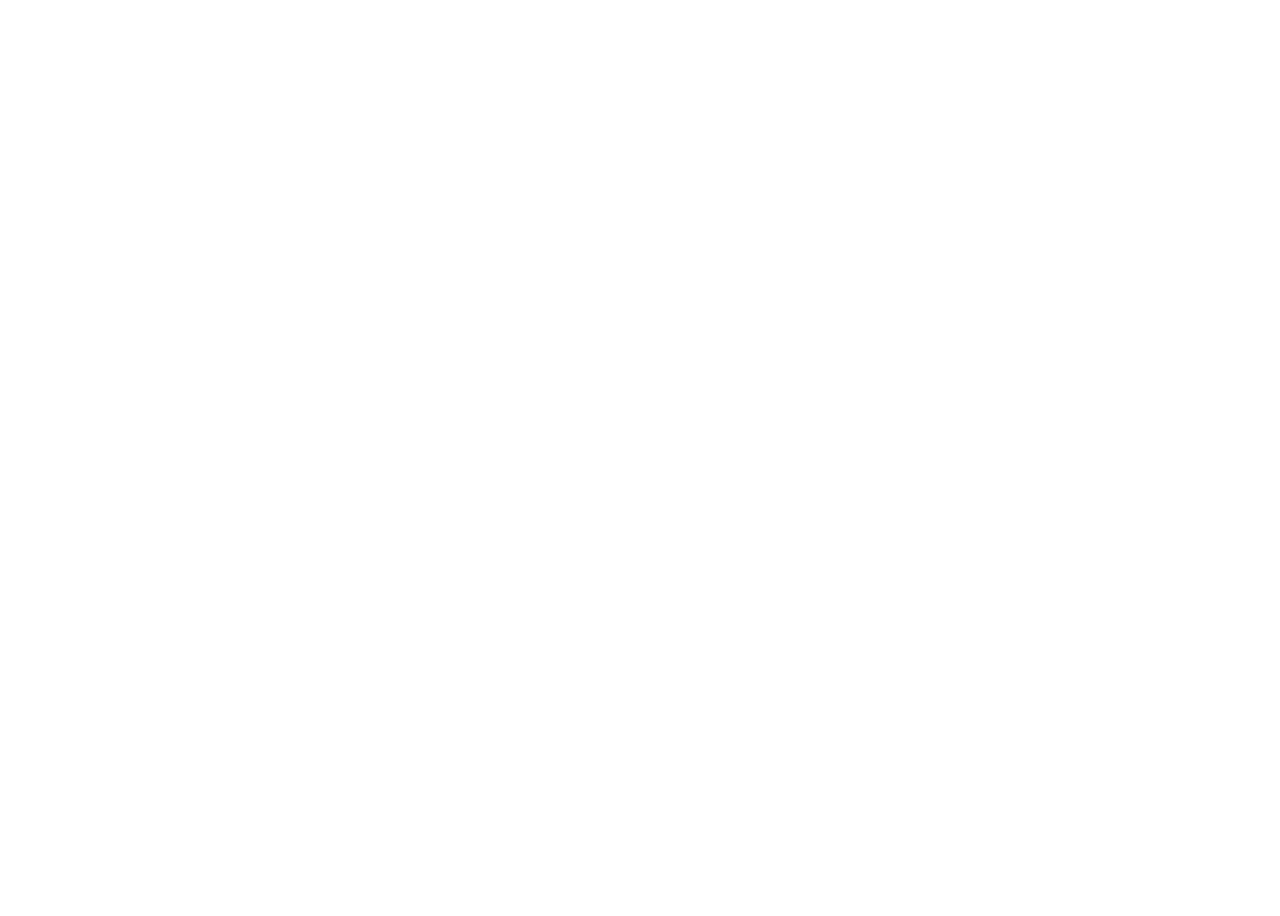
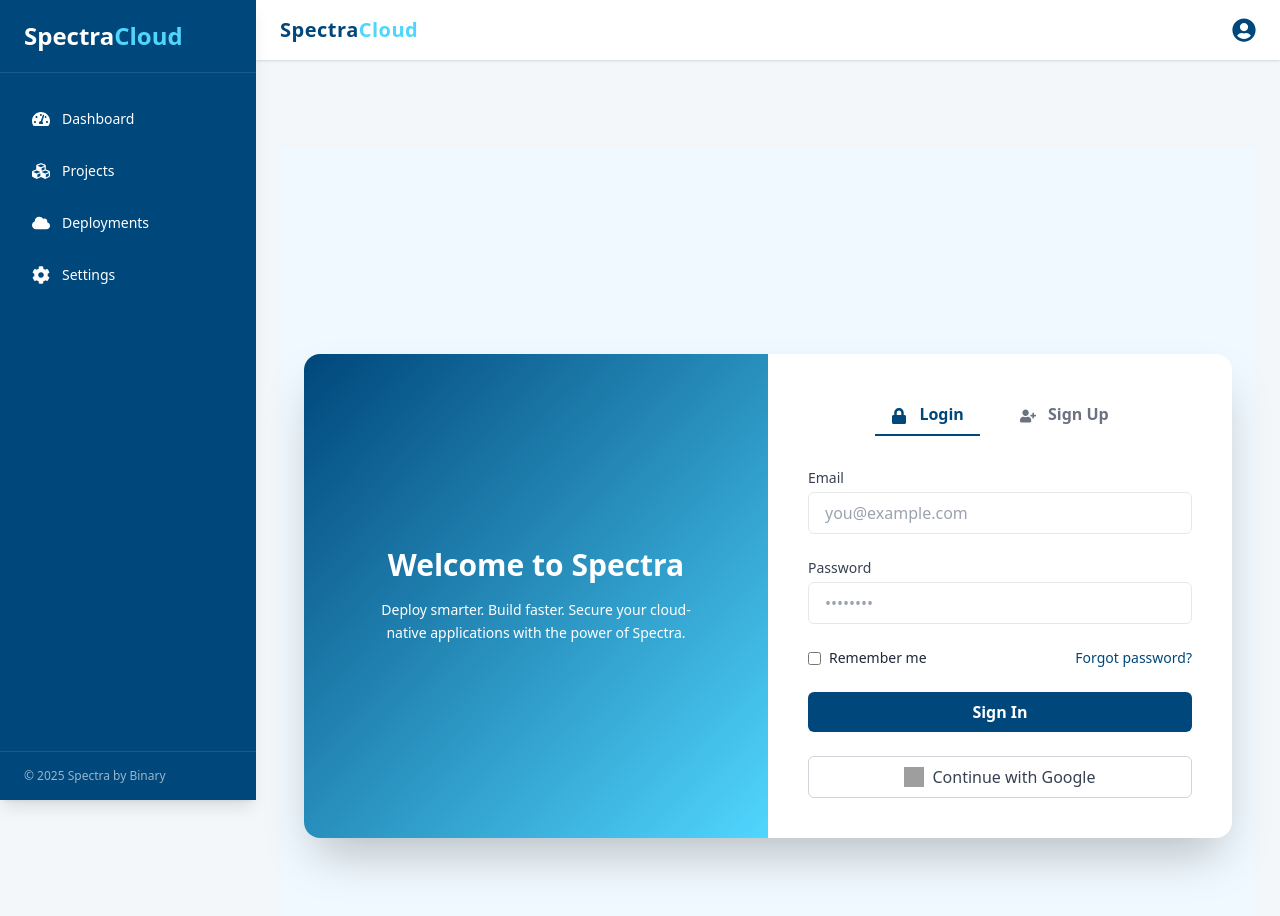
Before and after one commit to Ademolah/Binary-Cloud, a React (Create React App) app: page /auth in a window 1280 px wide. Before the commit this address had no page. Shown: the top 916 px of the page. Before the commit the page ends 800 px from the top, so only its background shows below. Built offline with nearby package versions, Linux system fonts and the light colour scheme; grey boxes are pictures that could not be loaded.

Commit message:
auth with google

```diff
--- a/package.json
+++ b/package.json
@@ -7,9 +7,11 @@
     "@testing-library/jest-dom": "^6.6.3",
     "@testing-library/react": "^16.3.0",
     "@testing-library/user-event": "^13.5.0",
+    "firebase": "^12.0.0",
     "framer-motion": "^12.23.9",
     "react": "^19.1.0",
     "react-dom": "^19.1.0",
+    "react-hot-toast": "^2.5.2",
     "react-icons": "^5.5.0",
     "react-router-dom": "^7.7.1",
     "react-scripts": "5.0.1",
--- a/src/App.js
+++ b/src/App.js
@@ -4,19 +4,23 @@
 import About from './pages/About';
 import Pricing from './pages/Pricing';
 import Docs from './pages/Docs';
+import Auth from './pages/Auth';
 import CLITools from './pages/CLITools';
 
 import Layout from './components/layouts/Layout';
+import { Toaster } from 'react-hot-toast';
 
 function App() {
   return (
     <Router>
+      <Toaster position="top-right" />
       <Routes>
           <Route element={<Layout />}>
           <Route path="/" element={<Home />} />
           <Route path="/about" element={<About />} />
           <Route path="/pricing" element={<Pricing />} />
           <Route path="/clitools" element={<CLITools />} />
+          <Route path='/auth' element={<Auth/>}/>
           <Route path="/docs" element={<Docs />} />
         </Route>
       </Routes>
--- /dev/null
+++ b/src/auth/AuthContext.js
@@ -0,0 +1,27 @@
+// src/auth/AuthContext.js
+import React, { createContext, useContext, useEffect, useState } from "react";
+import { auth } from "./firebaseConfig";
+import { onAuthStateChanged, signOut } from "firebase/auth";
+
+const AuthContext = createContext();
+
+export const useAuth = () => useContext(AuthContext);
+
+export const AuthProvider = ({ children }) => {
+  const [user, setUser] = useState(null);
+  const [loading, setLoading] = useState(true);
+
+  useEffect(() =>
+    onAuthStateChanged(auth, (currentUser) => {
+      setUser(currentUser);
+      setLoading(false);
+    }), []);
+
+  const logout = () => signOut(auth);
+
+  return (
+    <AuthContext.Provider value={{ user, logout }}>
+      {!loading && children}
+    </AuthContext.Provider>
+  );
+};
--- /dev/null
+++ b/src/auth/PrivateRoute.js
@@ -0,0 +1,17 @@
+import React from "react";
+import { Navigate } from "react-router-dom";
+import { useAuthState } from "react-firebase-hooks/auth";
+import { auth } from "../auth/firebaseConfig";
+import Loader from "../components/Loader"; // Optional loader during auth check
+
+const PrivateRoute = ({ children }) => {
+  const [user, loading] = useAuthState(auth);
+
+  if (loading) return <Loader />;
+
+  if (!user) return <Navigate to="/auth" replace />;
+
+  return children;
+};
+
+export default PrivateRoute;
--- /dev/null
+++ b/src/auth/firebaseConfig.js
@@ -0,0 +1,17 @@
+import {initializeApp} from 'firebase/app'
+import { getAuth, GoogleAuthProvider } from 'firebase/auth'
+
+const firebaseConfig = {
+    apiKey: "YOUR_API_KEY",
+    authDomain: "YOUR_PROJECT.firebaseapp.com",
+    projectId: "spectracloud-5d4d8",
+    storageBucket: "YOUR_PROJECT.appspot.com",
+    messagingSenderId: "722672496486",
+    appId: "APP_ID",
+}
+
+const app = initializeApp(firebaseConfig);
+const auth = getAuth(app);
+const googleProvider = new GoogleAuthProvider();
+
+export { auth, googleProvider };
--- /dev/null
+++ b/src/pages/Auth.jsx
@@ -0,0 +1,181 @@
+import React, { useState } from "react";
+import { motion } from "framer-motion";
+import { FaLock, FaUserPlus } from "react-icons/fa";
+import { auth, googleProvider } from "../auth/firebaseConfig";
+import { signInWithPopup } from "firebase/auth";
+import toast from "react-hot-toast";
+
+const Auth = () => {
+  const [mode, setMode] = useState("login");
+  const [loading, setLoading] = useState(false);
+
+  const handleGoogleSignIn = async () => {
+    setLoading(true);
+    try {
+      const result = await signInWithPopup(auth, googleProvider);
+      toast.success(`Welcome ${result.user.displayName}`);
+    } catch (err) {
+      toast.error("Google sign-in failed");
+    } finally {
+      setLoading(false);
+    }
+  };
+
+  return (
+    <div className="min-h-screen flex items-center justify-center bg-[#F0F9FF] pt-24 px-6">
+      <div className="w-full max-w-5xl bg-white shadow-2xl rounded-2xl overflow-hidden grid grid-cols-1 md:grid-cols-2">
+        {/* Branding Section */}
+        <div className="hidden md:flex flex-col justify-center items-center bg-gradient-to-br from-[#00477B] to-[#50D6FE] text-white p-10">
+          <motion.h2
+            initial={{ opacity: 0, y: 30 }}
+            animate={{ opacity: 1, y: 0 }}
+            transition={{ duration: 0.8 }}
+            className="text-3xl font-bold mb-4"
+          >
+            Welcome to Spectra
+          </motion.h2>
+          <p className="text-center text-sm leading-relaxed max-w-xs">
+            Deploy smarter. Build faster. Secure your cloud-native applications with the power of Spectra.
+          </p>
+        </div>
+
+        {/* Auth Form */}
+        <div className="p-8 sm:p-10 flex flex-col justify-center">
+          {/* Toggle Tabs */}
+          <div className="flex justify-center mb-8">
+            <button
+              onClick={() => setMode("login")}
+              className={`px-4 py-2 font-semibold border-b-2 transition ${
+                mode === "login" ? "border-[#00477B] text-[#00477B]" : "border-transparent text-gray-500"
+              }`}
+            >
+              <FaLock className="inline-block mr-2" /> Login
+            </button>
+            <button
+              onClick={() => setMode("register")}
+              className={`ml-6 px-4 py-2 font-semibold border-b-2 transition ${
+                mode === "register" ? "border-[#00477B] text-[#00477B]" : "border-transparent text-gray-500"
+              }`}
+            >
+              <FaUserPlus className="inline-block mr-2" /> Sign Up
+            </button>
+          </div>
+
+          {/* Form */}
+          {mode === "login" ? (
+            <motion.form
+              key="login"
+              initial={{ opacity: 0, x: 40 }}
+              animate={{ opacity: 1, x: 0 }}
+              transition={{ duration: 0.4 }}
+              className="space-y-6"
+            >
+              <div>
+                <label className="block mb-1 text-sm font-medium text-gray-700">Email</label>
+                <input
+                  type="email"
+                  className="w-full px-4 py-2 border rounded-md focus:outline-none focus:ring-2 focus:ring-[#00477B]"
+                  placeholder="you@example.com"
+                />
+              </div>
+              <div>
+                <label className="block mb-1 text-sm font-medium text-gray-700">Password</label>
+                <input
+                  type="password"
+                  className="w-full px-4 py-2 border rounded-md focus:outline-none focus:ring-2 focus:ring-[#00477B]"
+                  placeholder="••••••••"
+                />
+              </div>
+              <div className="flex items-center justify-between text-sm">
+                <label className="flex items-center">
+                  <input type="checkbox" className="mr-2" />
+                  Remember me
+                </label>
+                <button type="button" className="text-[#00477B] hover:underline">
+                  Forgot password?
+                </button>
+              </div>
+              <button
+                type="submit"
+                className="w-full bg-[#00477B] hover:bg-[#00345d] text-white font-semibold py-2 rounded-md transition"
+              >
+                Sign In
+              </button>
+
+              {/* Google Login Button */}
+              <button
+                type="button"
+                onClick={handleGoogleSignIn}
+                disabled={loading}
+                className="w-full mt-3 flex items-center justify-center gap-2 border border-gray-300 text-gray-700 py-2 rounded-md hover:bg-gray-50 transition"
+              >
+                <img
+                  src="https://www.svgrepo.com/show/475656/google-color.svg"
+                  alt="Google"
+                  className="w-5 h-5"
+                />
+                Continue with Google
+              </button>
+            </motion.form>
+          ) : (
+            <motion.form
+              key="register"
+              initial={{ opacity: 0, x: -40 }}
+              animate={{ opacity: 1, x: 0 }}
+              transition={{ duration: 0.4 }}
+              className="space-y-6"
+            >
+              <div>
+                <label className="block mb-1 text-sm font-medium text-gray-700">Full Name</label>
+                <input
+                  type="text"
+                  className="w-full px-4 py-2 border rounded-md focus:outline-none focus:ring-2 focus:ring-[#00477B]"
+                  placeholder="John Doe"
+                />
+              </div>
+              <div>
+                <label className="block mb-1 text-sm font-medium text-gray-700">Email</label>
+                <input
+                  type="email"
+                  className="w-full px-4 py-2 border rounded-md focus:outline-none focus:ring-2 focus:ring-[#00477B]"
+                  placeholder="john@example.com"
+                />
+              </div>
+              <div>
+                <label className="block mb-1 text-sm font-medium text-gray-700">Password</label>
+                <input
+                  type="password"
+                  className="w-full px-4 py-2 border rounded-md focus:outline-none focus:ring-2 focus:ring-[#00477B]"
+                  placeholder="••••••••"
+                />
+              </div>
+              <button
+                type="submit"
+                className="w-full bg-[#00477B] hover:bg-[#00345d] text-white font-semibold py-2 rounded-md transition"
+              >
+                Create Account
+              </button>
+
+              {/* Google Sign-Up */}
+              <button
+                type="button"
+                onClick={handleGoogleSignIn}
+                disabled={loading}
+                className="w-full mt-3 flex items-center justify-center gap-2 border border-gray-300 text-gray-700 py-2 rounded-md hover:bg-gray-50 transition"
+              >
+                <img
+                  src="https://www.svgrepo.com/show/475656/google-color.svg"
+                  alt="Google"
+                  className="w-5 h-5"
+                />
+                Sign up with Google
+              </button>
+            </motion.form>
+          )}
+        </div>
+      </div>
+    </div>
+  );
+};
+
+export default Auth;
```
Also changed, not shown: src/components/Toast.jsx (added), 1 other file (tests, documents, lock files or other folders).
